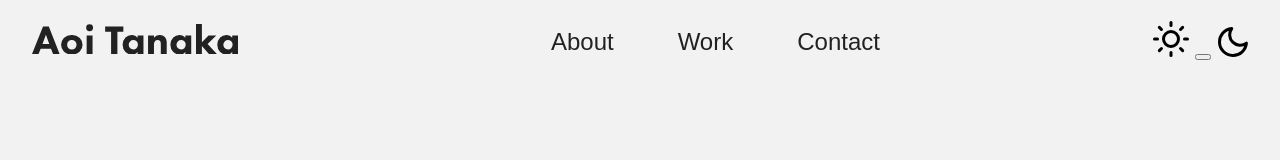
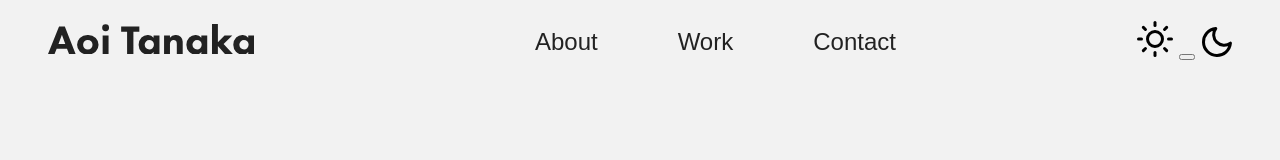
Before and after one commit to tanakAoi/projekt-portfolio, a plain HTML site: page index.html in a window 1280 px wide. Shown: the top 160 px of the page. Drawn offline with nearby package versions, Linux system fonts and the light colour scheme; files that its build step writes are made by us from their sources; a web font is replaced by a local one.

Commit message:
Change gaps

```diff
--- a/src/scss/utilities/_globals.scss
+++ b/src/scss/utilities/_globals.scss
@@ -3,10 +3,10 @@
     --section-gap: 8rem;
     --section-gap-inner: calc( var(--section-gap) * 0.75 );
 
-    --gap-xl: 4rem;
-    --gap-l: 3rem;
-    --gap-m: 2rem;
-    --gap-s: 1rem;
+    --gap-xl: 5rem;
+    --gap-l: 4rem;
+    --gap-m: 3rem;
+    --gap-s: 2rem;
 
     --border-radius: 0px;
 
@@ -55,5 +55,5 @@
     --font-size-6: calc( var(--font-size-5) * var(--font-scale) );
 
     --page-width: 102rem;
-    --grid-container: [full-start] minmax(2rem, 1fr) [inner-start] minmax(0, var(--page-width)) [inner-end] minmax(2rem, 1fr) [full-end];
+    --grid-container: [full-start] minmax(3rem, 1fr) [inner-start] minmax(0, var(--page-width)) [inner-end] minmax(3rem, 1fr) [full-end];
 }
```
